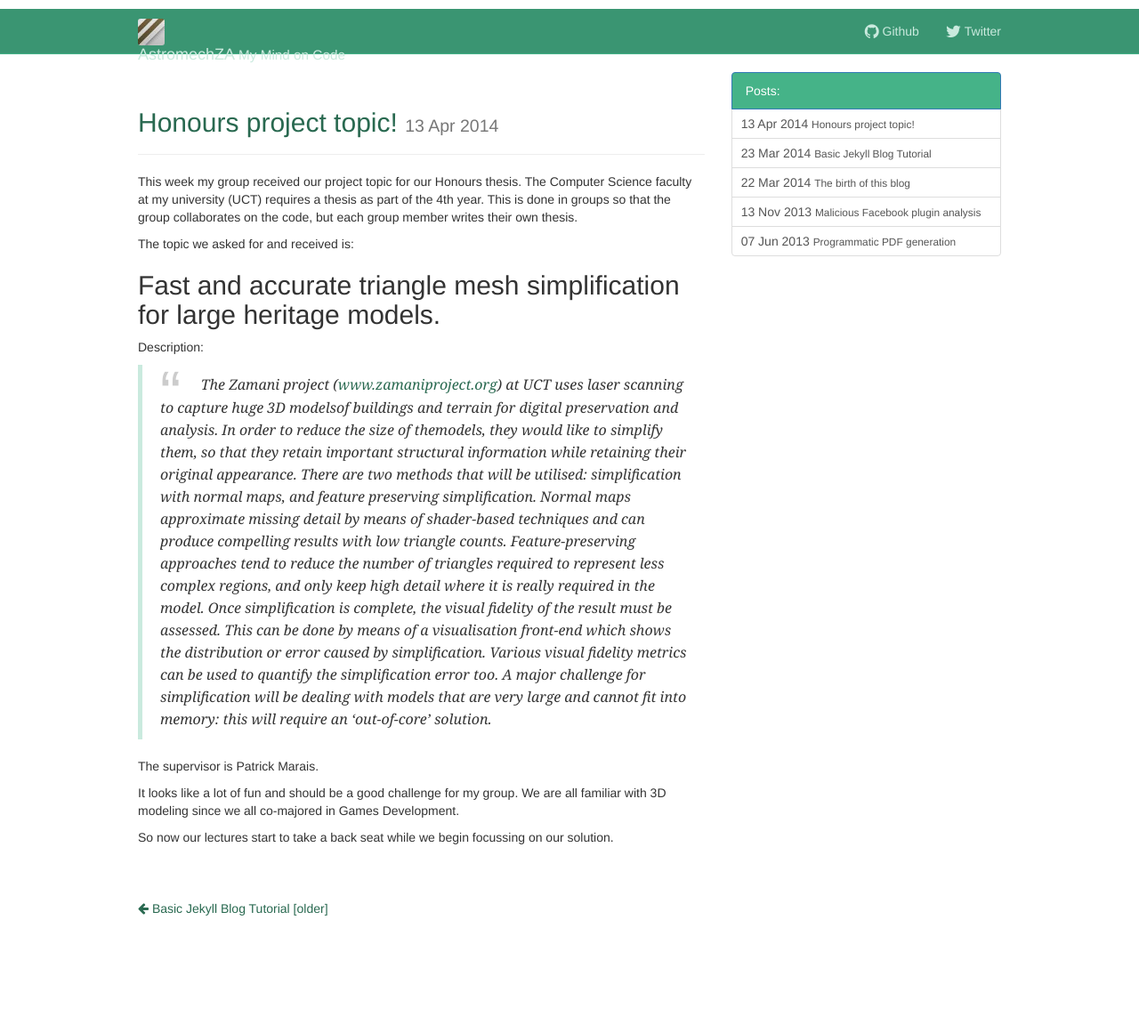
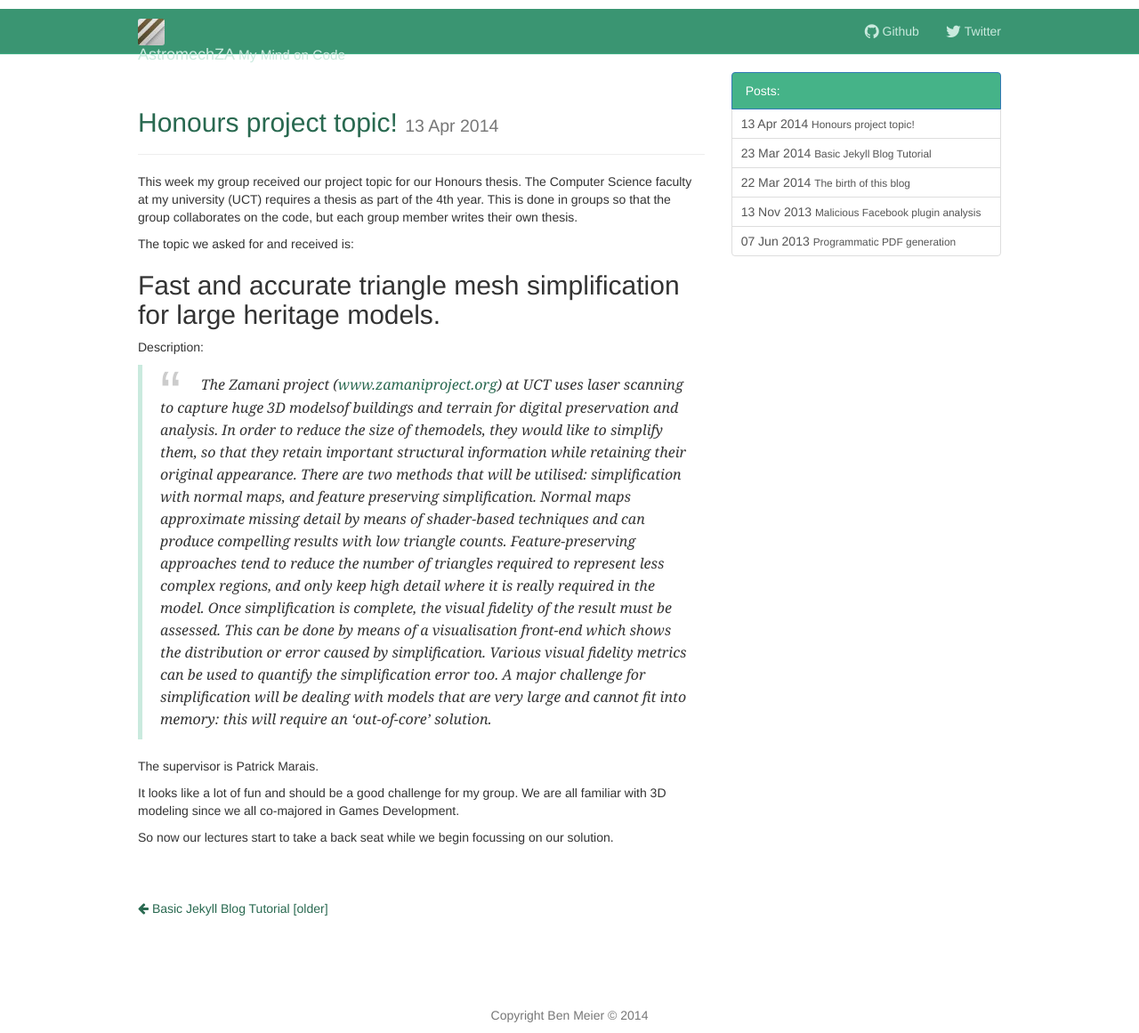
Before and after one commit to astromechza/AstromechZA.github.io, a Jekyll site: the page built from index.html, in a window 1280 px wide. Shown: the whole page at 89% size. Built offline with Jekyll 4.4.1, drawn with Linux system fonts in a browser that asks for light colours; nearby versions of some CDN libraries; before the commit the page ends 1131 px from its top, so only the background shows below that.

Commit message:
added footer

```diff
--- /dev/null
+++ b/_includes/footer.partial.html
@@ -0,0 +1,7 @@
+<div id="footer">
+  <div class="container text-center">
+    <p class="text-muted credit">
+        Copyright Ben Meier © 2014
+    </p>
+  </div>
+</div>
--- a/_layouts/default.html
+++ b/_layouts/default.html
@@ -20,6 +20,8 @@
         {{ content }}
     </div>
 
+    {% include footer.partial.html %}
+
     {% include analytics.partial.html %}
 </body>
 </html>
```
